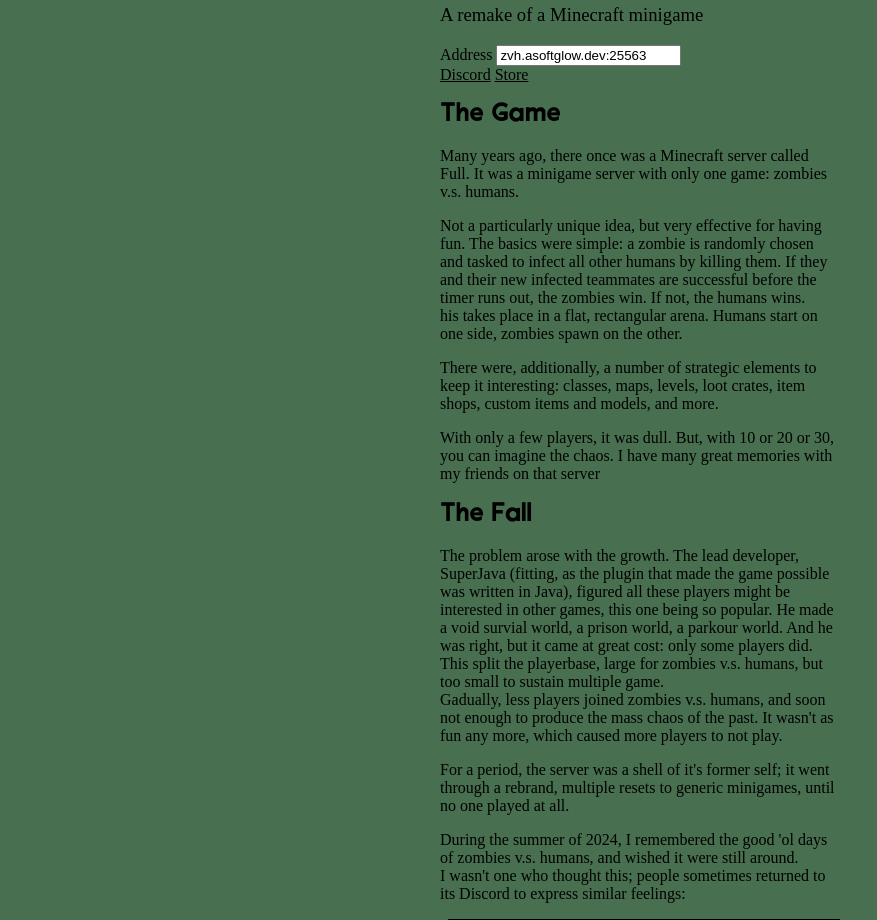
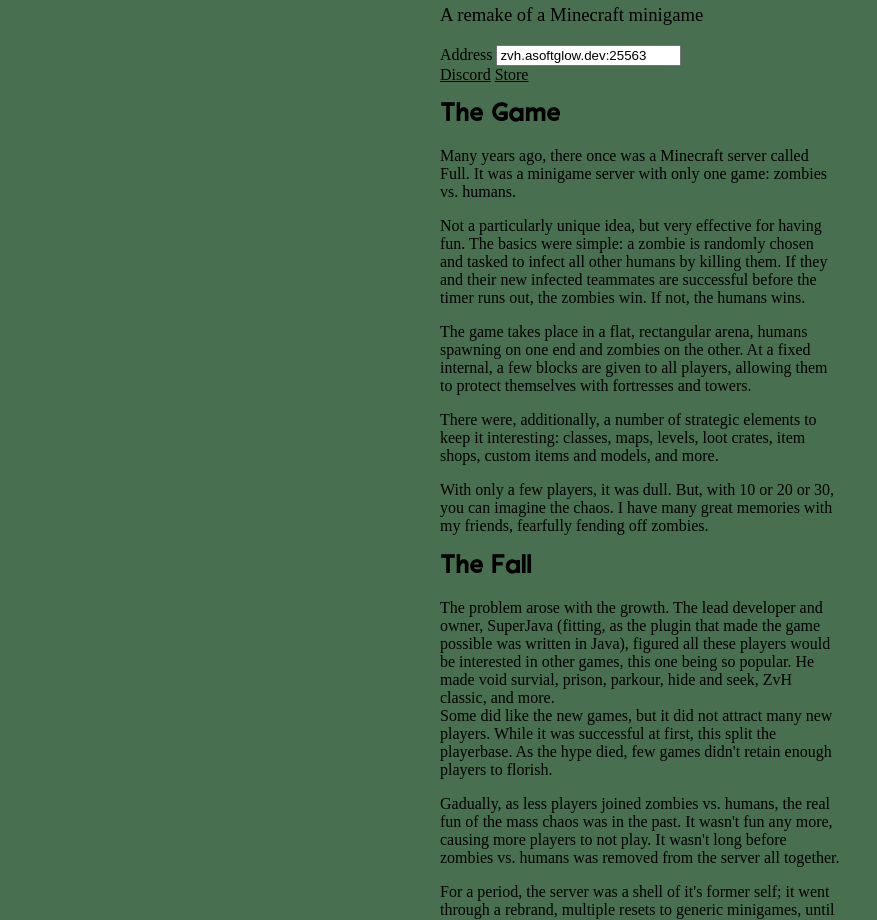
Before and after one commit to ASoftGlow/asoftglow.dev, an Eleventy site: page zvh.html in a window 1280 px wide. Shown: the part 60-980 px from the top of the page, without its empty margins (0-877 px from the left). Built offline with nearby package versions, Linux system fonts and the light colour scheme; Eleventy itself is replaced by a stand-in of ours; files that its build step writes are made by us from their sources.

Commit message:
Fixed typos

```diff
--- a/zvh.html
+++ b/zvh.html
@@ -1,5 +1,5 @@
 ---
-title: Zombies v.s. Humans
+title: Zombies vs. Humans
 description: A remake of a Minecraft minigame
 ---
 
@@ -29,31 +29,40 @@
             <a href="https://store.zvh.asoftglow.dev">Store</a>
             <h2>The Game</h2>
             <p>Many years ago, there once was a Minecraft server called Full. It was a minigame server
-                with only one game: zombies v.s. humans.</p>
+                with only one game: zombies vs. humans.</p>
             <p>
                 Not a particularly unique idea, but very effective for having fun. The basics were simple:
                 a zombie is randomly chosen and tasked to infect all other humans by killing them. If they and their
-                new infected teammates are successful before the timer runs out, the zombies win. If not, the humans wins.<br>
-                his takes place in a flat, rectangular arena. Humans start on one side, zombies spawn on the other.
+                new infected teammates are successful before the timer runs out, the zombies win. If not, the humans wins.
+            </p>
+            <p>
+                The game takes place in a flat, rectangular arena, humans spawning on one end and zombies on the other.
+                At a fixed internal, a few blocks are given to all players, allowing them to protect themselves with fortresses and towers.
             </p>
             <p>There were, additionally, a number of strategic elements to keep it interesting:
                 classes, maps, levels, loot crates, item shops, custom items and models, and more.</p>
             <p>With only a few players, it was dull. But, with 10 or 20 or 30, you can imagine the chaos.
-                I have many great memories with my friends on that server</p>
+                I have many great memories with my friends, fearfully fending off zombies.</p>
             <h2>The Fall</h2>
             <p>
-                The problem arose with the growth. The lead developer, SuperJava
+                The problem arose with the growth. The lead developer and owner, SuperJava
                 (fitting, as the plugin that made the game possible was written in Java),
-                figured all these players might be interested in other games, this one being so popular.
-                He made a void survial world, a prison world, a parkour world. And he was right, but it came at great cost:
-                only some players did. This split the playerbase, large for zombies v.s. humans, but too small to sustain multiple game.<br>
-                Gadually, less players joined zombies v.s. humans, and soon not enough to produce the mass chaos of the past.
-                It wasn't as fun any more, which caused more players to not play.
+                figured all these players would be interested in other games, this one being so popular.
+                He made void survial, prison, parkour, hide and seek, ZvH classic, and more.<br>
+
+                Some did like the new games, but it did not attract many new players.
+                While it was successful at first, this split the playerbase.
+                As the hype died, few games didn't retain enough players to florish.
+            </p>
+            <p>
+                Gadually, as less players joined zombies vs. humans, the real fun of the mass chaos was in the past.
+                It wasn't fun any more, causing more players to not play. It wasn't long before zombies vs. humans was removed
+                from the server all together.
             </p>
             <p>For a period, the server was a shell of it's former self; it went through a rebrand, multiple resets to
                 generic minigames, until no one played at all.</p>
-            <p>During the summer of 2024, I remembered the good 'ol days of zombies v.s. humans, and wished it were still around.<br>
-                I wasn't one who thought this; people sometimes returned to its Discord to express similar feelings:</p>
+            <p>During the summer of 2024, I remembered the good 'ol days of zombies vs. humans, and wished it were still around.<br>
+                I wasn't the only one who thought this; people sometimes returned to its Discord server to express similar feelings:</p>
             <figure class="elevation">
                 <ul>
                     {% msg "helfire_arrow", "2023-10-12T20:18:01.965Z" %}
@@ -102,13 +111,15 @@
             <h2>The (Momentary) Revival</h2>
             <p>
                 In this way, too, it could be further improved; the games was not without problems. For instance, the leveling
-                system caused a large different between player's gear: a new player, with no armor, was destroyed by zombies, while
-                leveled player were unfazed by a horde. This left both extremes feeling helpless.<br>
-                Another gripe of mind was the custom models: they may be cool to some, but I thought them frivolous. The resourcepack
+                system caused a large difference between player's gear: a new player with no armor was destroyed by zombies, while a
+                leveled player was unfazed by a horde. This left both extremes feeling helpless.
+            </p>
+            <p>
+                Another gripe of mine was the custom models: they may be cool to some, but I thought them frivolous. The resourcepack
                 that provided them took a while to load, which made joining and leaving the server annoying.
             </p>
             <p>
-                In my remake, I tried to solve these issues by nerfing leveling upgrades, prohibiting a server resourcepack, and
+                In my remake, I tried to solve these issues by nerfing leveling upgrades, avoiding a server resourcepack, and
                 writing a guide for new players.
             </p>
             <p></p>
@@ -116,9 +127,6 @@
                 While I had a server with some players, I figured I'd take advantage of it.
                 For fun, I added monetization with <a href="https://tebex.io">Tebex</a>: block colors and particle cosmetics.
             </p>
-            <!-- <p>
-                ViaVersion plugin used to allow more versions to join.
-            </p> -->
             <figure class="elevation" style="padding: 1em;">
                 <svg xmlns="http://www.w3.org/2000/svg" xmlns:xlink="http://www.w3.org/1999/xlink" version="1.1" width="431px" viewBox="-0.5 -0.5 431 402"
                     style="max-width:100%;max-height:401px;">
```
Also changed, not shown: website.html (+1 -1 lines).
